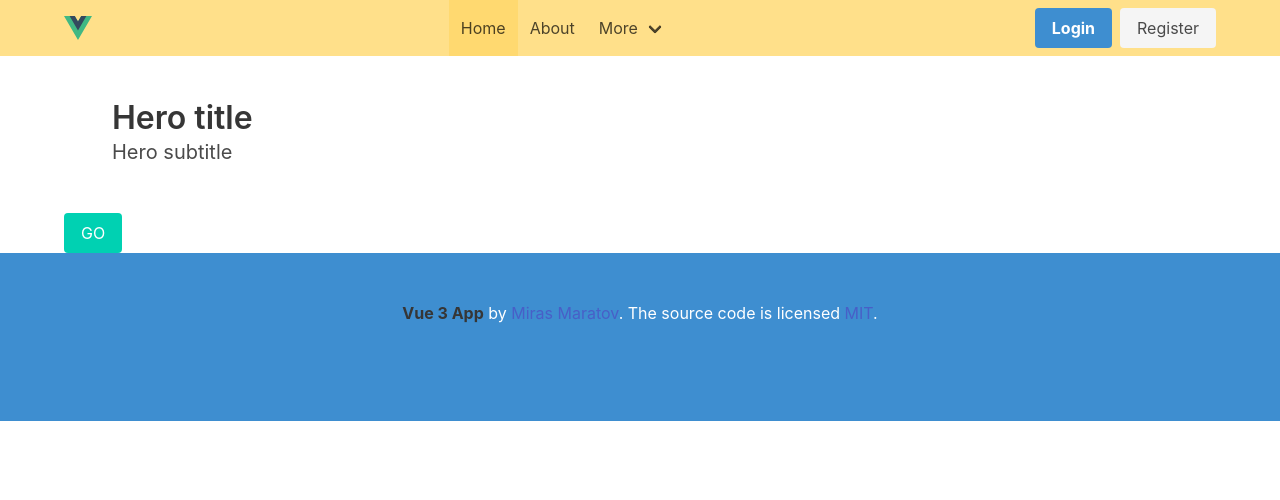
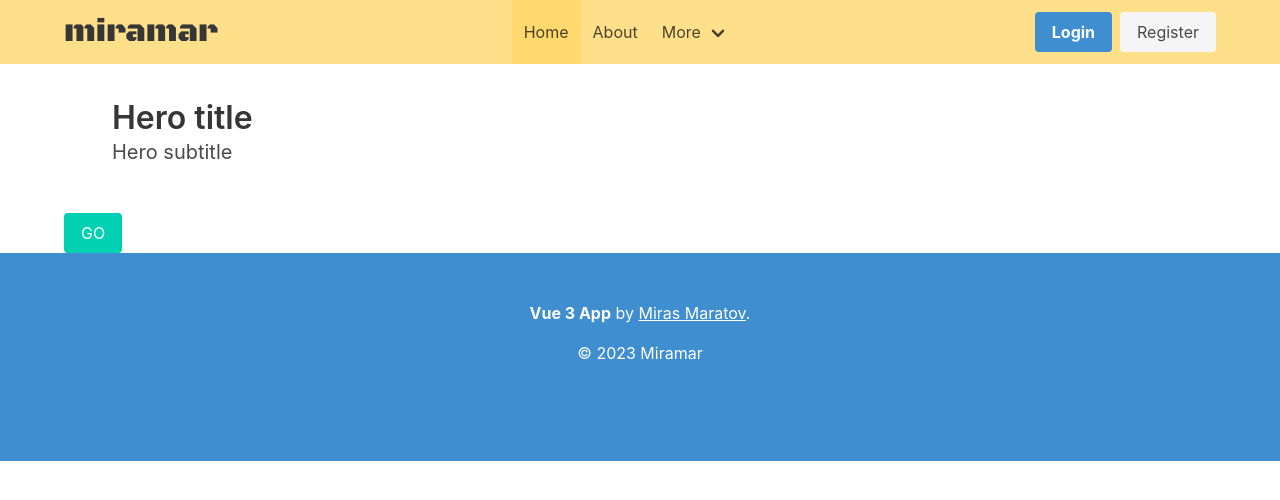
Before and after one commit to miramar1820/vue-todo-app, a Vue app: page / in a window 1280 px wide. Shown: the top 500 px of the page. Built offline with nearby package versions, Linux system fonts and the light colour scheme; no server answers.

Commit message:
Multiple changes and fixes

```diff
--- a/src/App.vue
+++ b/src/App.vue
@@ -6,12 +6,3 @@ import Navbar from './components/Navbar.vue';
   <Navbar />
   <RouterView />
 </template>
-
-<style lang="scss">
-@charset "utf-8";
-// $primary: #333333;
-$progress-border-radius: initial;
-@import "bulma/bulma.sass";
-@import 'font-awesome/css/font-awesome.min.css';
-// @import 'bulma/css/bulma.min.css';
-</style>
--- a/src/assets/base.css
+++ /dev/null
@@ -1,63 +0,0 @@
-/* color palette from <https://github.com/vuejs/theme> */
-:root {
-  --vt-c-white: #ffffff;
-  --vt-c-white-soft: #f8f8f8;
-  --vt-c-white-mute: #f2f2f2;
-
-  --vt-c-black: #181818;
-  --vt-c-black-soft: #222222;
-  --vt-c-black-mute: #282828;
-
-  --vt-c-indigo: #2c3e50;
-
-  --vt-c-divider-light-1: rgba(60, 60, 60, 0.29);
-  --vt-c-divider-light-2: rgba(60, 60, 60, 0.12);
-  --vt-c-divider-dark-1: rgba(84, 84, 84, 0.65);
-  --vt-c-divider-dark-2: rgba(84, 84, 84, 0.48);
-
-  --vt-c-text-light-1: var(--vt-c-indigo);
-  --vt-c-text-light-2: rgba(60, 60, 60, 0.66);
-  --vt-c-text-dark-1: var(--vt-c-white);
-  --vt-c-text-dark-2: rgba(235, 235, 235, 0.64);
-}
-
-/* semantic color variables for this project */
-:root {
-  --color-background: var(--vt-c-white);
-  --color-background-soft: var(--vt-c-white-soft);
-  --color-background-mute: var(--vt-c-white-mute);
-
-  --color-border: var(--vt-c-divider-light-2);
-  --color-border-hover: var(--vt-c-divider-light-1);
-
-  --color-heading: var(--vt-c-text-light-1);
-  --color-text: var(--vt-c-text-light-1);
-
-  --section-gap: 160px;
-}
-
-@media (prefers-color-scheme: dark) {
-  :root {
-    --color-background: var(--vt-c-black);
-    --color-background-soft: var(--vt-c-black-soft);
-    --color-background-mute: var(--vt-c-black-mute);
-
-    --color-border: var(--vt-c-divider-dark-2);
-    --color-border-hover: var(--vt-c-divider-dark-1);
-
-    --color-heading: var(--vt-c-text-dark-1);
-    --color-text: var(--vt-c-text-dark-2);
-  }
-}
-
-*,
-*::before,
-*::after {
-  box-sizing: border-box;
-  margin: 0;
-  font-weight: normal;
-}
-
-html, body {
-  height: 100%;
-}
--- a/src/assets/main.css
+++ /dev/null
@@ -1 +0,0 @@
-@import "./base.css";
--- /dev/null
+++ b/src/assets/styles.scss
@@ -0,0 +1,15 @@
+@charset "utf-8";
+
+// @import url('https://fonts.googleapis.com/css2?family=Cabin+Sketch:wght@700&display=swap');
+@import url('https://fonts.googleapis.com/css2?family=Black+Ops+One&display=swap');
+
+// $primary: #333333;
+$progress-border-radius: initial;
+@import "bulma/bulma.sass";
+@import 'font-awesome/css/font-awesome.min.css';
+
+.logo-text {
+    font-family: 'Black Ops One';
+    font-size: 2rem;
+    color: $dark;
+}
--- a/src/components/Footer.vue
+++ b/src/components/Footer.vue
@@ -1,10 +1,13 @@
 <template>
-    <footer class="footer is-flex-align-items-flex-end mt-auto has-background-info has-text-white">
+    <footer
+        class="footer is-flex-align-items-flex-end mt-auto has-background-info has-text-white">
         <div class="content has-text-centered">
             <p>
-                <strong>Vue 3 App</strong> by <a href="mailto:miramar1820@gmail.com">Miras Maratov</a>. The source code is licensed
-                <a href="http://opensource.org/licenses/mit-license.php">MIT</a>.
+                <strong class="has-text-white">Vue 3 App</strong> by <a
+                    class="has-text-white is-underlined"
+                    href="mailto:miramar1820@gmail.com">Miras Maratov</a>.
             </p>
+            <p>&copy; {{ new Date().getFullYear() }} Miramar</p>
         </div>
     </footer>
 </template>
--- a/src/components/Navbar.vue
+++ b/src/components/Navbar.vue
@@ -1,13 +1,15 @@
 <template>
-    <nav class="navbar is-warning is-fixed-top" role="navigation" aria-label="main navigation">
+    <nav class="navbar is-warning is-fixed-top" role="navigation"
+        aria-label="main navigation">
         <div class="container">
             <div class="navbar-brand">
                 <div class="navbar-item">
-                    <img alt="Vue logo" class="logo" src="@/assets/logo.svg" width="28" height="28" />
+                    <span class="logo-text">miramar</span>
+                    <!-- <img alt="Vue logo" class="logo" src="@/assets/logo.svg" width="28" height="28" /> -->
                 </div>
 
-                <a role="button" class="navbar-burger" aria-label="menu" aria-expanded="false"
-                    data-target="navbarBasicExample">
+                <a role="button" class="navbar-burger" aria-label="menu"
+                    aria-expanded="false" data-target="navbarBasicExample">
                     <span aria-hidden="true"></span>
                     <span aria-hidden="true"></span>
                     <span aria-hidden="true"></span>
@@ -19,7 +21,8 @@
 
                     <RouterLink to="/" class="navbar-item">Home</RouterLink>
                     <RouterLink to="/about" class="navbar-item">About</RouterLink>
-                    <RouterLink v-if="store.isLoggedIn" to="/dashboard" class="navbar-item">
+                    <RouterLink v-if="store.isLoggedIn" to="/dashboard"
+                        class="navbar-item">
                         Dashboard
                     </RouterLink>
                     <div class="navbar-item has-dropdown is-hoverable">
@@ -62,39 +65,10 @@
                         </div>
                     </template>
                     <template v-else>
-                        <!-- <div class="navbar-item">
-                            <div class="dropdown is-right is-active">
-                                <div class="dropdown-trigger">
-                                    <button class="button" aria-haspopup="true" aria-controls="dropdown-menu6">
-                                        <span>{{ store.user.displayName }}</span>
-                                        <span class="icon is-small">
-                                            <i class="fa fa-angle-down" aria-hidden="true"></i>
-                                        </span>
-                                    </button>
-                                </div>
-                                <div class="dropdown-menu" role="menu">
-                                    <div class="dropdown-content">
-
-                                        <a href="#" class="dropdown-item is-active">
-                                            Active dropdown item
-                                        </a>
-                                        <a href="#" class="dropdown-item">
-                                            Other dropdown item
-                                        </a>
-                                        <hr class="dropdown-divider">
-                                        <a class="dropdown-item" @click="logout">
-                                            <span class="icon">
-                                                <i class="fa fa-sign-out"></i>
-                                            </span>
-                                            <span>Logout</span>
-                                        </a>
-                                    </div>
-                                </div>
-                            </div>
-                        </div> -->
                         <div class="navbar-item has-dropdown is-hoverable ">
                             <a class="navbar-link">
-                                <span class="icon"><i class="fa fa-lg fa-user"></i></span>
+                                <span class="icon"><i
+                                        class="fa fa-lg fa-user"></i></span>
                             </a>
                             <div class="navbar-dropdown is-boxed is-right">
                                 <a class="navbar-item">
@@ -119,12 +93,6 @@
                                 </a>
                             </div>
                         </div>
-                        <!-- <button class="button is-light" :class="store.loading ? 'is-loading' : ''" @click="logout">
-                            <span class="icon">
-                                <i class="fa fa-sign-out"></i>
-                            </span>
-                            <span>Logout</span>
-                        </button> -->
                     </template>
                 </div>
             </div>
--- a/src/firebase/config.js
+++ b/src/firebase/config.js
@@ -145,7 +145,7 @@ export const fetchAllTodosForUser = async () => {
       // console.log(todoArray);
       return todoArray;
     } catch (error) {
-      console.log("Error has occured when created todo", error.message);
+      console.log("Error has occured when fetching todos.", error.message);
       return null;
     }
   }
--- a/src/main.js
+++ b/src/main.js
@@ -3,7 +3,7 @@ import { createPinia } from "pinia";
 import { useAuthStore } from "./stores/user";
 import App from "./App.vue";
 import router from "./router";
-// import "./assets/main.css";
+import "@/assets/styles.scss";
 
 (async () => {
   const app = createApp(App);
--- a/src/router/index.js
+++ b/src/router/index.js
@@ -5,7 +5,7 @@ import { useAuthStore } from "@/stores/user";
 
 const authCheck = (to, from, next) => {
   const store = useAuthStore();
-  console.log("authCheck", store.isLoggedIn);
+  // console.log("authCheck", store.isLoggedIn);
   if (store.isLoggedIn) {
     if (to.name === "login") {
       next({ name: "dashboard" });
--- a/src/views/Login.vue
+++ b/src/views/Login.vue
@@ -1,16 +1,15 @@
 <template>
-    <div class="is-flex fullheight is-align-items-center">
-        <div class="container">
+    <!-- <div class="is-flex fullheight is-align-items-center"> -->
+    <div class="section">
         <div class="columns is-centered">
-                <div class="column is-5-tablet is-4-desktop is-3-widescreen">
+            <div class="column is-8-tablet is-6-desktop is-5-widescreen">
                 <div class="box">
                     <div class="block">
                         <h1 class="title is-4 has-text-centered">Login</h1>
                     </div>
                     <div class="mb-3">
                         <button class="button is-outlined is-fullwidth"
-                                @click="googleLoginRedirect"
-                                :disabled="store.loading">
+                            @click="googleLoginRedirect" :disabled="store.loading">
                             <span class="icon">
                                 <i class="fa fa-google"></i>
                             </span>
@@ -83,7 +82,6 @@
             </div>
         </div>
     </div>
-    </div>
 </template>
 
 <script setup>
```
Also changed, not shown: src/views/Dashboard.vue (+50 -27 lines), src/views/Register.vue (+22 -14 lines). Lines whose indentation alone changed are shown as unchanged.
